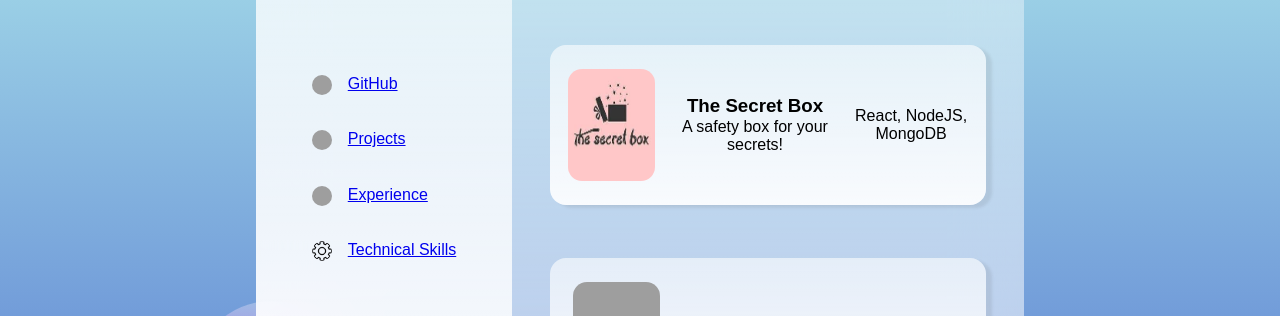
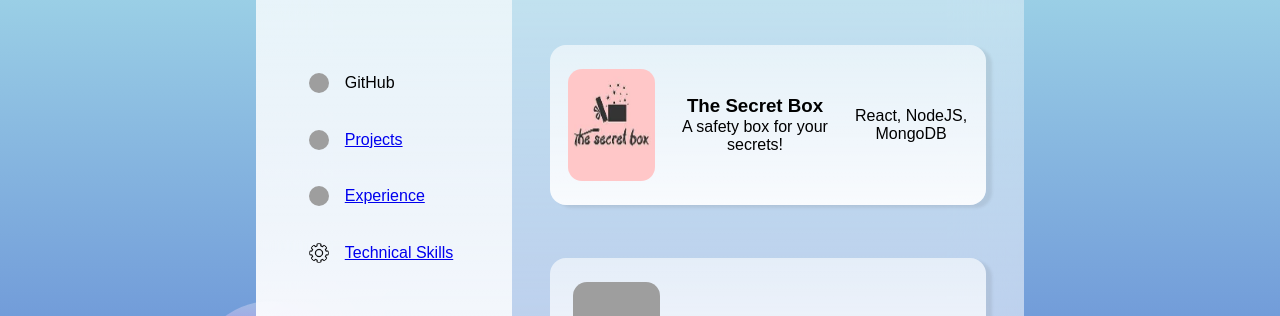
Before and after one commit to ottotsuma/software-engineer-website, a React (Create React App) app: page / in a window 1280 px wide. Shown: the part 299-615 px from the top of the page. Built offline with nearby package versions, Linux system fonts and the light colour scheme; grey boxes are pictures that could not be loaded; a web font is replaced by a local one.

Commit message:
Not sure

```diff
--- a/src/components/home.js
+++ b/src/components/home.js
@@ -31,14 +31,14 @@ function home() {
             <h4>ダラー・ショーン</h4>
           </div>
           <List>
-            <Linkey>
+            <Linkey onClick={() => change('https://github.com/ottotsuma')}>
               <LinkImage
                 src="https://image.flaticon.com/icons/png/512/25/25231.png"
                 alt=" "
               />
-              <a href="https://github.com/ottotsuma" target="_blank">
+              <LinkP>
                 GitHub
-              </a>
+              </LinkP>
             </Linkey>
             <Linkey>
               <LinkImage
@@ -112,6 +112,26 @@ function home() {
   );
 }
 
+const LinkP = styled.p`
+`;
+
+const Linkey = styled.div`
+  display: flex;
+  flex-direction: row;
+  justify-content: left;
+  align-items: center;
+  width: 100%;
+  border-radius: 3px;
+  padding: 3px;
+  cursor: pointer;
+  &:hover {
+    background-color: lightgrey;
+  }
+  &:hover ${LinkP} {
+    color: white;
+  }
+`;
+
 const breatheAnimation = keyframes`
  0% { height: 100px; width: 100px; }
  30% { height: 400px; width: 400px; opacity: 1 }
@@ -153,13 +173,6 @@ const Box = styled.div`
   &:active {
     box-shadow: 3px 1px 1px rgb(58, 58, 58, 0.1);
   }
-`;
-
-const Linkey = styled.div`
-  display: flex;
-  flex-direction: row;
-  justify-content: left;
-  width: 100%;
 `;
 
 const List = styled.div`
```
